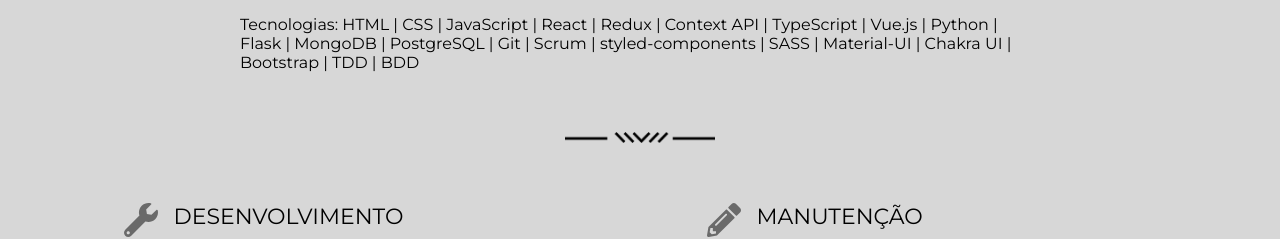
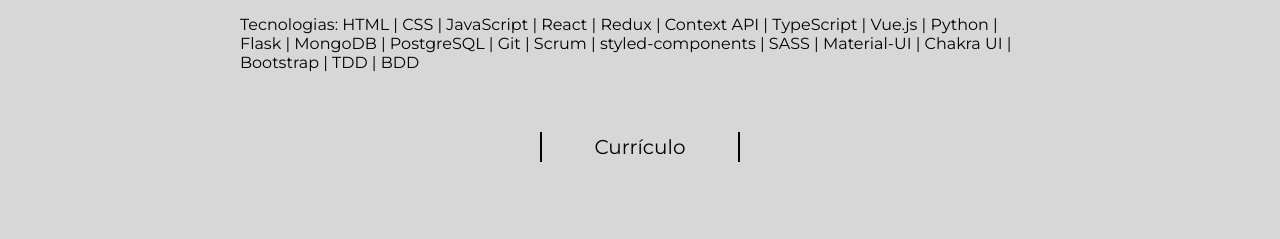
Before and after one commit to laudemirjunior/portfolio, a React (Create React App) app: page / in a window 1280 px wide. Shown: the part 1080-1319 px from the top of the page. Built offline with nearby package versions, Linux system fonts and the light colour scheme.

Commit message:
feat: button curriculo

```diff
--- a/src/components/aboutMe/index.jsx
+++ b/src/components/aboutMe/index.jsx
@@ -3,6 +3,7 @@ import { Container, MainContainer } from "./styles";
 import H1 from "../title";
 import { FaWrench, FaPencilAlt } from "react-icons/fa";
 import Separator from "../separator";
+import Button from "../button";
 
 export default function AboutMe() {
   return (
@@ -25,6 +26,15 @@ export default function AboutMe() {
             Scrum | styled-components | SASS | Material-UI | Chakra UI |
             Bootstrap | TDD | BDD
           </p>
+          <Button props={false}>
+            <a
+              href="https://www.canva.com/design/DAEyDsBZt_Q/XtE-gSsV5LQIeQ8OPTeOng/view?utm_content=DAEyDsBZt_Q&utm_campaign=designshare&utm_medium=link&utm_source=sharebutton"
+              target="_blank"
+              rel="noreferrer"
+            >
+              Currículo
+            </a>
+          </Button>
         </div>
         <Separator />
         <div className="cards">
--- a/src/components/button/styles.js
+++ b/src/components/button/styles.js
@@ -13,6 +13,9 @@ export const ButtonStyled = styled.button`
   font-size: 20px;
   margin: 30px auto;
   padding: 0 10px;
+  a {
+    color: ${(props) => (props.props ? "white" : "black")};
+  }
   :hover {
     border-style: solid;
     transition: 0.01s;
```
